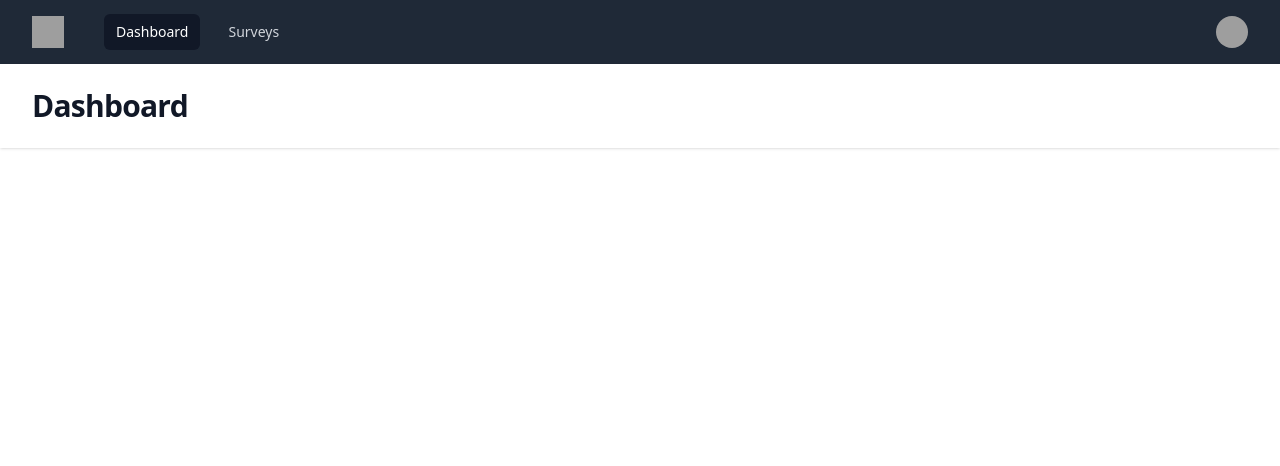
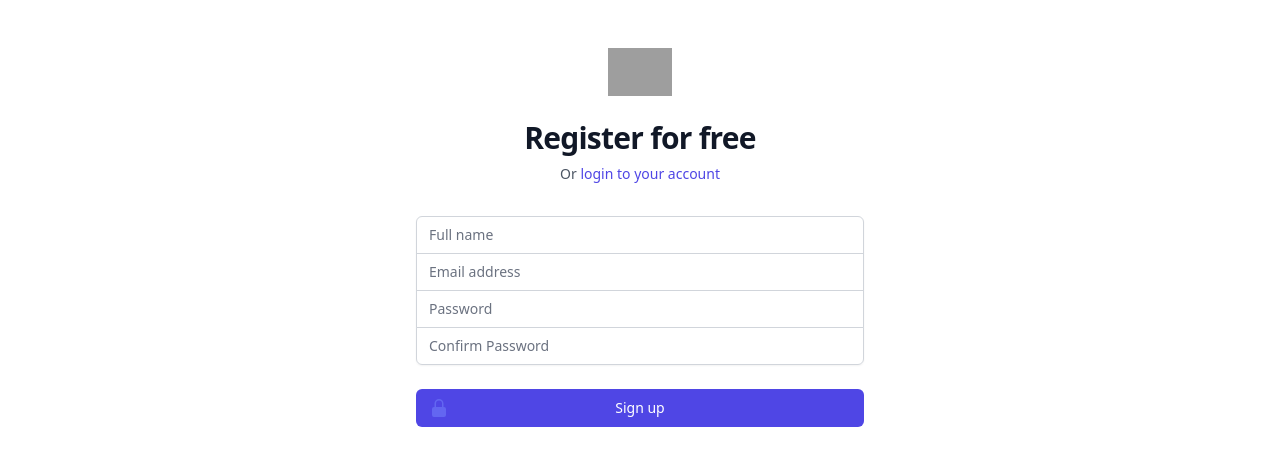
Before and after one commit to a7madsam/surveys-vue-laravel, a Vue app in the folder vue/: page /register in a window 1280 px wide. Before the commit this address led to /dashboard. Shown: the top 466 px of the page. Built offline with nearby package versions, Linux system fonts and the light colour scheme; grey boxes are pictures that could not be loaded.

Commit message:
Sign up on Frontend

```diff
--- a/vue/package.json
+++ b/vue/package.json
@@ -12,6 +12,7 @@
     "@headlessui/vue": "^1.6.7",
     "@heroicons/vue": "^2.0.10",
     "@tailwindcss/forms": "^0.5.3",
+    "axios": "^0.27.2",
     "vue": "^3.2.37",
     "vue-router": "^4.0.13",
     "vuex": "^4.0.2"
--- a/vue/src/store/index.js
+++ b/vue/src/store/index.js
@@ -1,15 +1,10 @@
 import { createStore } from "vuex";
-
+import axios from "axios";
 const store = createStore({
   state: {
     user: {
-      data: {
-        name: "Tom Cook",
-        email: "tom@example.com",
-        imageUrl:
-          "https://images.unsplash.com/photo-1472099645785-5658abf4ff4e?ixlib=rb-1.2.1&ixid=eyJhcHBfaWQiOjEyMDd9&auto=format&fit=facearea&facepad=2&w=256&h=256&q=80",
-      },
-      token: 2,
+      data: {},
+      token: sessionStorage.getItem("TOKEN"),
     },
   },
   getters: {
@@ -22,8 +17,23 @@ const store = createStore({
       state.user.data = {};
       state.user.token = null;
     },
+    setUser: (state, userData) => {
+      console.log(userData);
+      state.user.token = userData.token;
+      state.user.data = userData.user;
+      sessionStorage.setItem("TOKEN", userData.token);
+    },
   },
-  actions: {},
+  actions: {
+    register: function (context, user) {
+      return axios
+        .post("http://127.0.0.1:8000/api/register", user)
+        .then((response) => {
+          context.commit("setUser", response.data);
+          return response.data;
+        });
+    },
+  },
   modules: {},
 });
 
--- a/vue/src/views/Register.vue
+++ b/vue/src/views/Register.vue
@@ -21,7 +21,7 @@
         >
       </p>
     </div>
-    <form class="mt-8 space-y-6" action="#" method="POST">
+    <form class="mt-8 space-y-6" @submit.prevent="register">
       <input type="hidden" name="remember" value="true" />
       <div class="-space-y-px rounded-md shadow-sm">
         <div>
@@ -50,6 +50,7 @@
               sm:text-sm
             "
             placeholder="Full name"
+            v-model="user.name"
           />
         </div>
         <div>
@@ -78,6 +79,7 @@
               sm:text-sm
             "
             placeholder="Email address"
+            v-model="user.email"
           />
         </div>
         <div>
@@ -106,6 +108,7 @@
               sm:text-sm
             "
             placeholder="Password"
+            v-model="user.password"
           />
         </div>
         <div>
@@ -134,6 +137,7 @@
               sm:text-sm
             "
             placeholder="Confirm Password"
+            v-model="user.password_confirmation"
           />
         </div>
       </div>
@@ -174,6 +178,28 @@
   </div>
 </template>
 
-<script setup>
+<script>
 import { LockClosedIcon } from "@heroicons/vue/20/solid";
+export default {
+  components: {
+    LockClosedIcon,
+  },
+  data() {
+    return {
+      user: {
+        name: "",
+        email: "",
+        password: "",
+        password_confirmation: "",
+      },
+    };
+  },
+  methods: {
+    register: function (evt) {
+      this.$store.dispatch("register", this.user).then((res) => {
+        this.$router.push({ name: "dashboard" });
+      });
+    },
+  },
+};
 </script>
```
Also changed, not shown: 1 other file (tests, documents, lock files or other folders).
